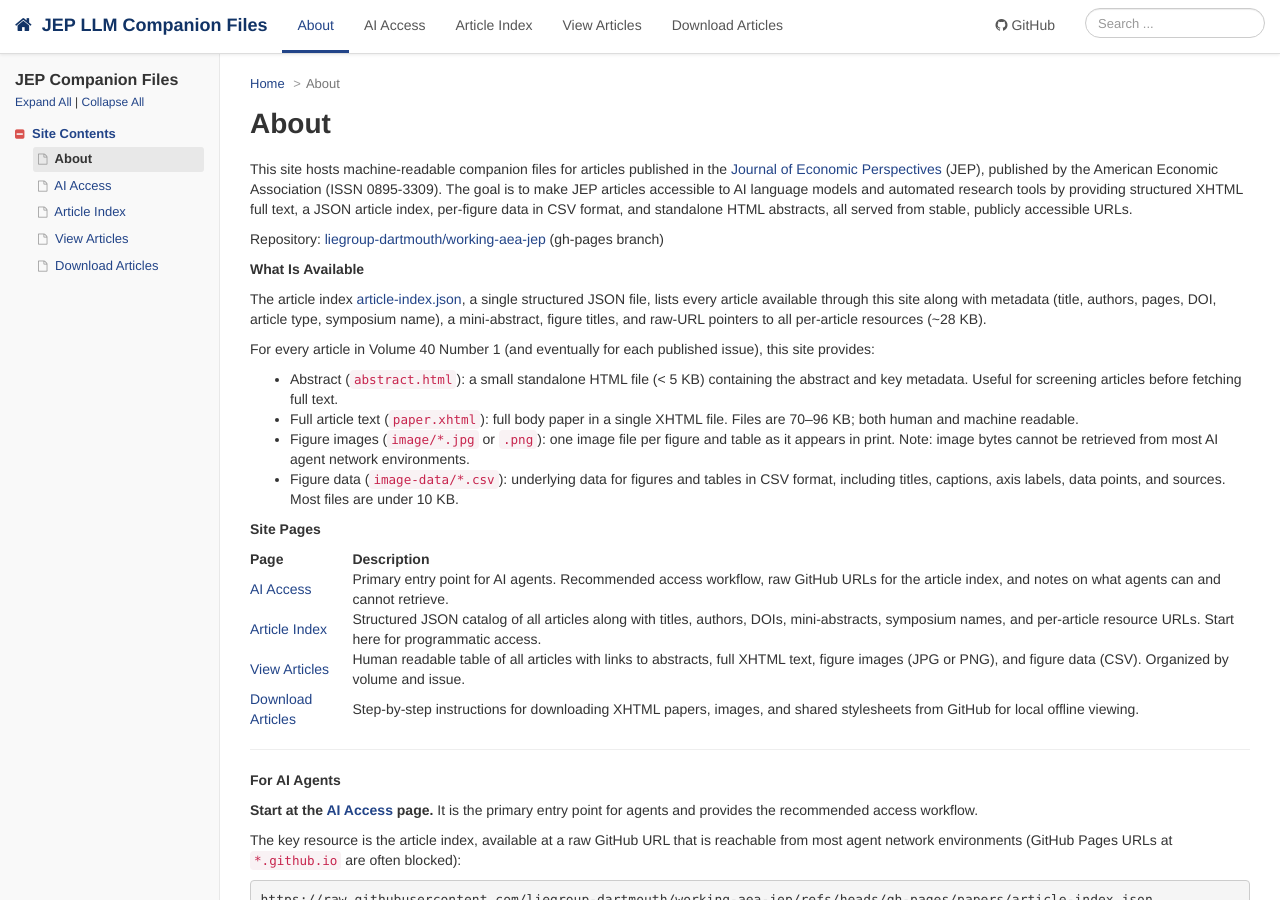
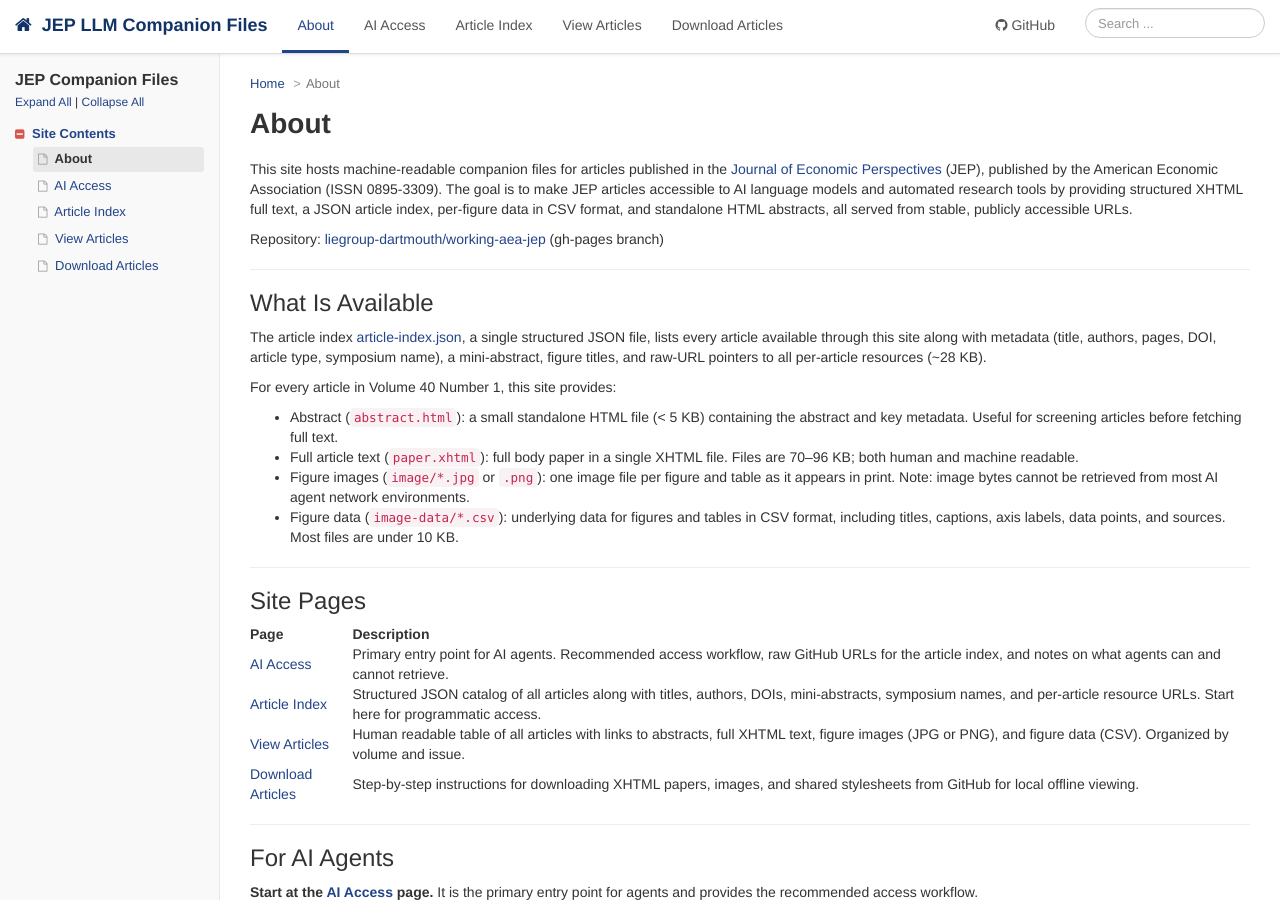
Before and after one commit to liegroup-dartmouth/working-aea-jep, a Jekyll site: the page built from index.md, in a window 1280 px wide and 900 px high. Built offline with Jekyll 4.4.1, drawn with Linux system fonts in a browser that asks for light colours; comment, search, counter and statistics services are not loaded.

Commit message:
Update titles

```diff
--- a/index.md
+++ b/index.md
@@ -9,20 +9,22 @@ This site hosts machine-readable companion files for articles published in the [
 
 Repository: [liegroup-dartmouth/working-aea-jep](https://github.com/liegroup-dartmouth/working-aea-jep/tree/gh-pages) (gh-pages branch)
 
+---
 
-**What Is Available**
+### What Is Available
 
 The article index [article-index.json](https://liegroup-dartmouth.github.io/working-aea-jep/papers/article-index.json), a single structured JSON file, lists every article available through this site along with metadata (title, authors, pages, DOI, article type, symposium name), a mini-abstract, figure titles, and raw-URL pointers to all per-article resources (~28 KB).
 
-For every article in Volume 40 Number 1 (and eventually for each published issue), this site provides:
+For every article in Volume 40 Number 1, this site provides:
 
 - Abstract (`abstract.html`): a small standalone HTML file (< 5 KB) containing the abstract and key metadata. Useful for screening articles before fetching full text.
 - Full article text (`paper.xhtml`): full body paper in a single XHTML file. Files are 70–96 KB; both human and machine readable.
 - Figure images (`image/*.jpg` or `.png`): one image file per figure and table as it appears in print. Note: image bytes cannot be retrieved from most AI agent network environments.
 - Figure data (`image-data/*.csv`): underlying data for figures and tables in CSV format, including titles, captions, axis labels, data points, and sources. Most files are under 10 KB.
 
+---
 
-**Site Pages**
+### Site Pages
 
 | Page | Description |
 |------|-------------|
@@ -33,7 +35,7 @@ For every article in Volume 40 Number 1 (and eventually for each published issue
 
 ---
 
-**For AI Agents**
+### For AI Agents
 
 **Start at the [AI Access]({{ site.baseurl }}/index.html) page.** It is the primary entry point for agents and provides the recommended access workflow.
 
```
